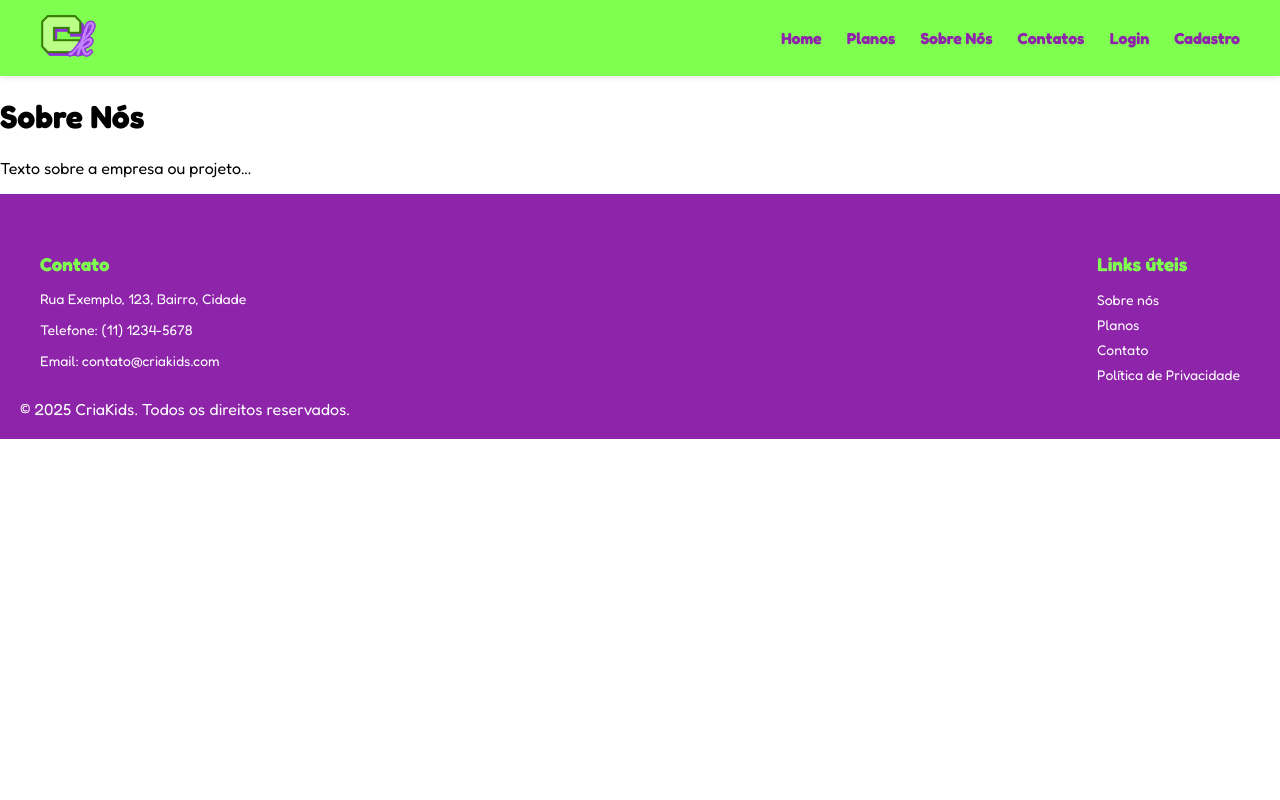
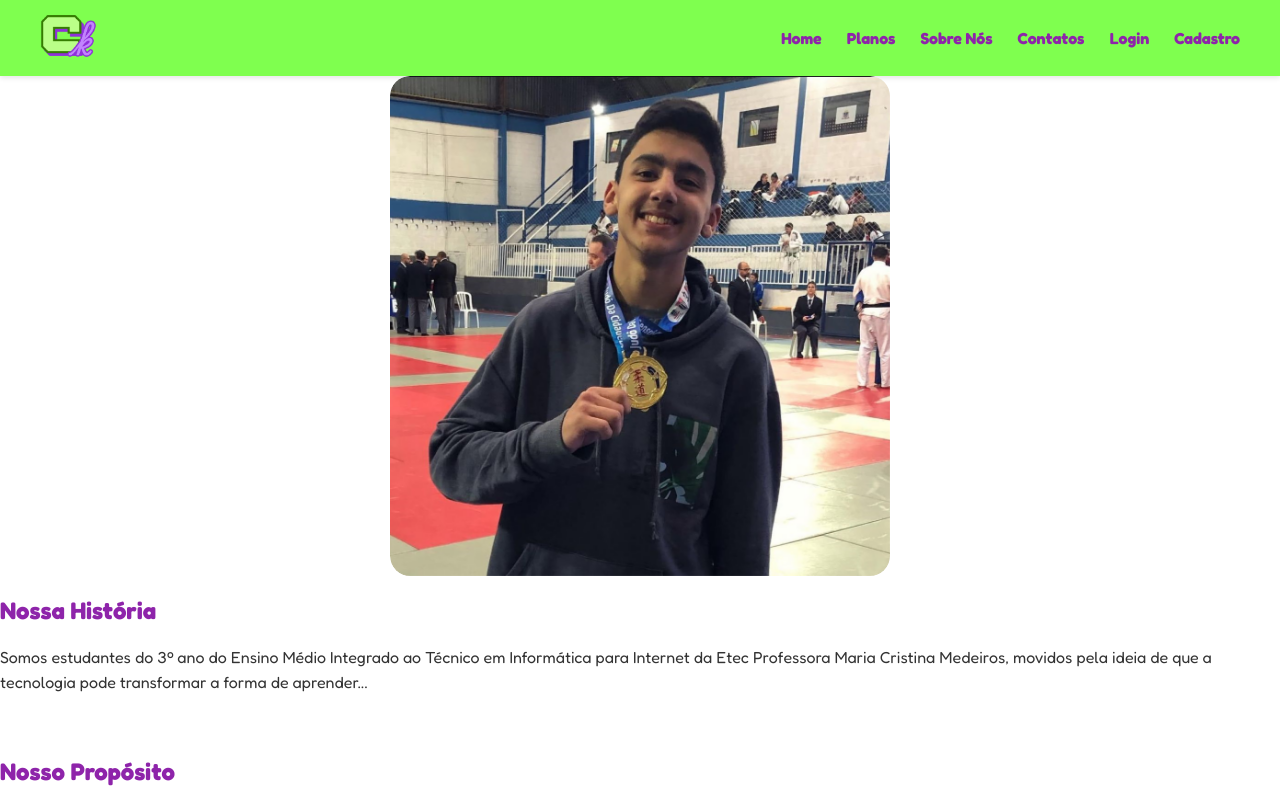
Before and after one commit to raphaelaluvi/TccCriaFront, a React (Vite) app: page /sobre in a window 1280 px wide. Shown: the top 800 px of the page. Built offline with nearby package versions, Linux system fonts and the light colour scheme.

Commit message:
tentativa do carrossel

```diff
--- a/src/components/Banner/Banner.jsx
+++ b/src/components/Banner/Banner.jsx
@@ -5,6 +5,7 @@ export default function Banner() {
   return (
     <section className={styles.hero} style={{ backgroundImage: `url(${banner})` }}>
       <div className={styles.heroText}>
+        <h3>Bem-vindo ao Criakids!</h3>
         <h1>Aprenda e se divirta!</h1>
         <p>Inscreva-se e conheça como aprender de forma lúdica pode transformar o aprendizado do seu filho.</p>
         <a href="/cadastro" className={styles.btn}>Cadastre-se!</a>
--- a/src/components/Banner/Banner.module.css
+++ b/src/components/Banner/Banner.module.css
@@ -21,6 +21,11 @@
   font-size: 3rem;
   color: #388E3C;
   margin-bottom: 15px;
+  margin-top: 10px;
+}
+
+.heroText h3 {
+  margin-bottom: 10px;
 }
 
 .heroText p {
--- a/src/components/Cardplanos/Cardplanos.module.css
+++ b/src/components/Cardplanos/Cardplanos.module.css
@@ -86,7 +86,8 @@
   width: 100vw;
   height: 100vh;
   background-color: rgba(0, 0, 0, 0.5);
-  display: flex;              /* centraliza */
+  display: flex;
+  /* centraliza */
   justify-content: center;
   align-items: center;
   z-index: 1000;
@@ -100,7 +101,7 @@
   width: 90%;
   text-align: center;
   position: relative;
-  box-shadow: 0 6px 20px rgba(0,0,0,0.25);
+  box-shadow: 0 6px 20px rgba(0, 0, 0, 0.25);
   animation: fadeIn 0.3s ease;
 }
 
@@ -120,8 +121,8 @@
   color: #000;
 }
 
-.modalContent li{
-    text-decoration: none;
+.modalContent li {
+  text-decoration: none;
 }
 
 .modalContent .fechar:hover {
@@ -134,6 +135,7 @@
     opacity: 0;
     transform: scale(0.9);
   }
+
   to {
     opacity: 1;
     transform: scale(1);
@@ -149,6 +151,7 @@
   border-radius: 8px;
   transition: 0.3s ease;
   cursor: pointer;
+  border: none;
 }
 
 .btn:hover {
--- /dev/null
+++ b/src/components/CarrosselSobre/CarrosselSobre.jsx
@@ -0,0 +1,33 @@
+import { useEffect, useState } from "react";
+import styles from "./CarrosselSobre.module.css";
+import luana from "../../assets/luana.jpg";
+import lucas from "../../assets/lucas.jpg";
+import bolivia from "../../assets/bolivia.jpg";
+import paulo from "../../assets/paulo.jpg";
+import rapha from "../../assets/rapha.jpg";
+
+const imagens = [luana, lucas, bolivia, paulo, rapha];
+
+export default function Carrossel() {
+  const [index, setIndex] = useState(0);
+
+  useEffect(() => {
+    const interval = setInterval(() => {
+      setIndex((prev) => (prev + 1) % imagens.length);
+    }, 2500);
+    return () => clearInterval(interval);
+  }, []);
+
+  return (
+    <div className={styles.carrossel}>
+      {imagens.map((img, i) => (
+        <img
+          key={i}
+          src={img}
+          alt={`Integrante ${i + 1}`}
+          className={`${styles.imagem} ${i === index ? styles.active : ""}`}
+        />
+      ))}
+    </div>
+  );
+}
--- /dev/null
+++ b/src/components/CarrosselSobre/CarrosselSobre.module.css
@@ -0,0 +1,26 @@
+.carrossel {
+    display: flex;
+    flex-direction: column;
+    position: relative;
+    width: 500px;
+    height: 500px;
+    margin: 0 auto;
+    border-radius: 20px;
+    overflow: hidden;
+}
+
+.imagem {
+    position: absolute;
+    width: 100%;
+    height: 100%;
+    object-fit: cover;
+    opacity: 0;
+    transform: scale(1.05);
+    transition: opacity 0.8s ease, transform 0.8s ease;
+    border-radius: 20px;
+}
+
+.active {
+    opacity: 1;
+    transform: scale(1);
+}
--- a/src/components/Footer/Footer.module.css
+++ b/src/components/Footer/Footer.module.css
@@ -64,7 +64,7 @@
   vertical-align: middle;
 }
 
-copyright {
+.copyright {
   text-align: center;
   margin-top: 25px;
   font-size: 12px;
--- /dev/null
+++ b/src/components/SobreTexto/SobreTexto.jsx
@@ -0,0 +1,26 @@
+import styles from "./SobreTexto.module.css";
+
+export default function SobreTexto() {
+  return (
+    <div className={styles.sobre}>
+      <div>
+        <h2>Nossa História</h2>
+        <p>
+          Somos estudantes do 3º ano do Ensino Médio Integrado ao Técnico em
+          Informática para Internet da Etec Professora Maria Cristina Medeiros,
+          movidos pela ideia de que a tecnologia pode transformar a forma de
+          aprender...
+        </p>
+      </div>
+
+      <div>
+        <h2>Nosso Propósito</h2>
+        <p>
+          Nosso propósito é contribuir com a educação de forma criativa e
+          acessível, oferecendo uma ferramenta digital que apoie pais,
+          professores e, principalmente, as crianças...
+        </p>
+      </div>
+    </div>
+  );
+}
--- /dev/null
+++ b/src/components/SobreTexto/SobreTexto.module.css
@@ -0,0 +1,14 @@
+.sobre {
+  display: flex;
+  flex-direction: column;
+  gap: 25px;
+}
+
+p {
+  line-height: 1.6;
+  color: #333;
+}
+
+h2{
+    color: #8E24AA;
+}
--- a/src/pages/Sobre.jsx
+++ b/src/pages/Sobre.jsx
@@ -1,8 +1,11 @@
+import CarrosselSobre from "../components/CarrosselSobre/CarrosselSobre";
+import SobreTexto from "../components/SobreTexto/SobreTexto";
+
 export default function Sobre() {
     return (
       <main>
-        <h1>Sobre Nós</h1>
-        <p>Texto sobre a empresa ou projeto...</p>
+        <CarrosselSobre />
+        <SobreTexto />
       </main>
     );
   }
```
